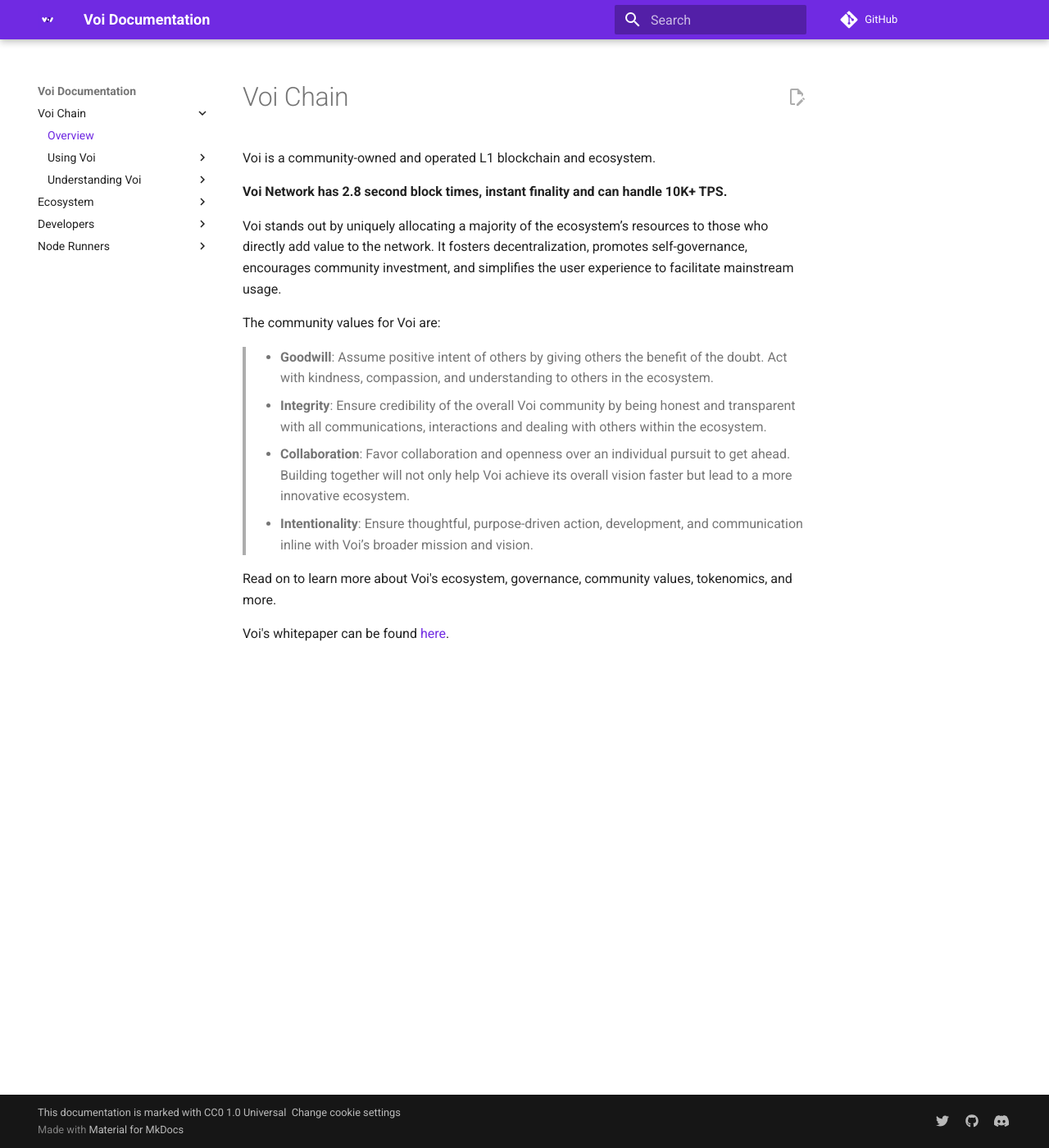
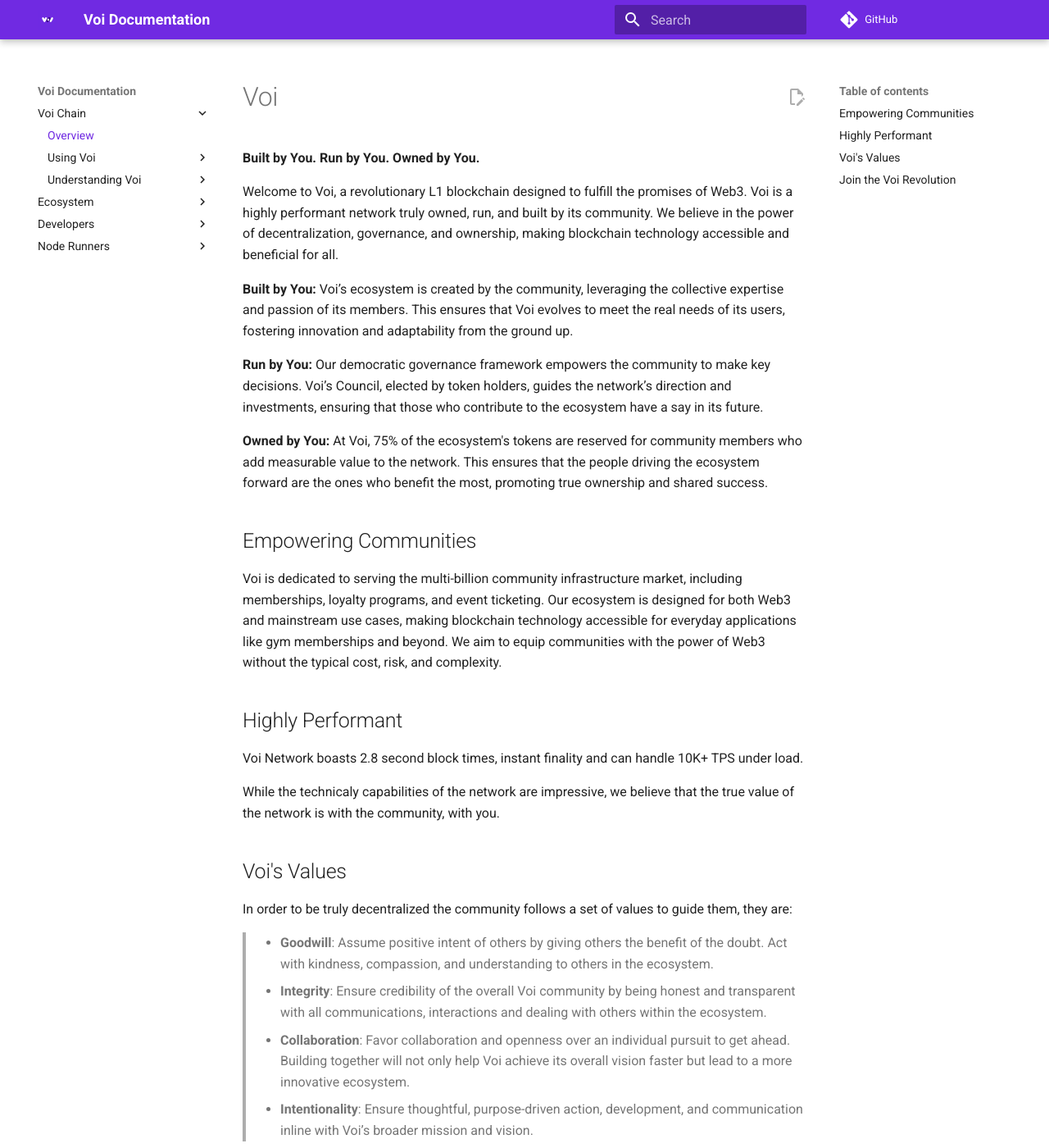
Before and after one commit to VoiNetwork/learn-more, an MkDocs documentation site: the page built from docs/index.md, in a window 1280 px wide and 1400 px high. Shown: the whole window at 82% size. Built offline with MkDocs 1.6.1 and Material for MkDocs 9.7.7, drawn with Linux system fonts in a browser that asks for light colours; plug-ins that fetch from the network failed and are left out; comment, search, counter and statistics services are not loaded; some of the changed text lies outside the part shown.

Commit message:
Update index.md

```diff
--- a/docs/index.md
+++ b/docs/index.md
@@ -1,21 +1,31 @@
-# Voi Chain
+# Voi
+**Built by You. Run by You. Owned by You.**
 
-Voi is a community-owned and operated L1 blockchain and ecosystem.
+Welcome to Voi, a revolutionary L1 blockchain designed to fulfill the promises of Web3. Voi is a highly performant network truly owned, run, and built by its community. We believe in the power of decentralization, governance, and ownership, making blockchain technology accessible and beneficial for all.
 
-**Voi Network has 2.8 second block times, instant finality and can handle 10K+ TPS.**
+**Built by You:** Voi’s ecosystem is created by the community, leveraging the collective expertise and passion of its members. This ensures that Voi evolves to meet the real needs of its users, fostering innovation and adaptability from the ground up.
 
-Voi stands out by uniquely allocating a majority of the ecosystem’s resources
-to those who directly add value to the network.
-It fosters decentralization, promotes self-governance, encourages community investment,
-and simplifies the user experience to facilitate mainstream usage.
+**Run by You:** Our democratic governance framework empowers the community to make key decisions. Voi’s Council, elected by token holders, guides the network’s direction and investments, ensuring that those who contribute to the ecosystem have a say in its future.
 
-The community values for Voi are:
+**Owned by You:** At Voi, 75% of the ecosystem's tokens are reserved for community members who add measurable value to the network. This ensures that the people driving the ecosystem forward are the ones who benefit the most, promoting true ownership and shared success.
+
+## Empowering Communities
+Voi is dedicated to serving the multi-billion community infrastructure market, including memberships, loyalty programs, and event ticketing. Our ecosystem is designed for both Web3 and mainstream use cases, making blockchain technology accessible for everyday applications like gym memberships and beyond. We aim to equip communities with the power of Web3 without the typical cost, risk, and complexity.
+
+## Highly Performant
+Voi Network boasts 2.8 second block times, instant finality and can handle 10K+ TPS under load.
+
+While the technicaly capabilities of the network are impressive, we believe that the true value of the network is with the community, with you.
+
+## Voi's Values
+In order to be truly decentralized the community follows a set of values to guide them, they are:
 
 > - **Goodwill**: Assume positive intent of others by giving others the benefit of the doubt. Act with kindness, compassion, and understanding to others in the ecosystem.
 > - **Integrity**: Ensure credibility of the overall Voi community by being honest and transparent with all communications, interactions and dealing with others within the ecosystem.
 > - **Collaboration**: Favor collaboration and openness over an individual pursuit to get ahead. Building together will not only help Voi achieve its overall vision faster but lead to a more innovative ecosystem.
 > - **Intentionality**: Ensure thoughtful, purpose-driven action, development, and communication inline with Voi’s broader mission and vision.
 
-Read on to learn more about Voi's ecosystem, governance, community values, tokenomics, and more.
+## Join the Voi Revolution
+Dive into our [white paper](https://drive.google.com/file/d/1gpZDpeoC3FAt-SAVS0B5Hq7bDdgnpE7R/view?usp=drive_link) to explore our vision and strategic plans in detail and follow our [twitter](https://x.com/Voi_Net) or join our [discord](https://discord.gg/voi-network) to stay up to date.
 
-Voi's whitepaper can be found [here](https://drive.google.com/file/d/1gpZDpeoC3FAt-SAVS0B5Hq7bDdgnpE7R/view?usp=drive_link).
+Read on to learn more about Voi's ecosystem, governance, tokenomics, and more.
```
